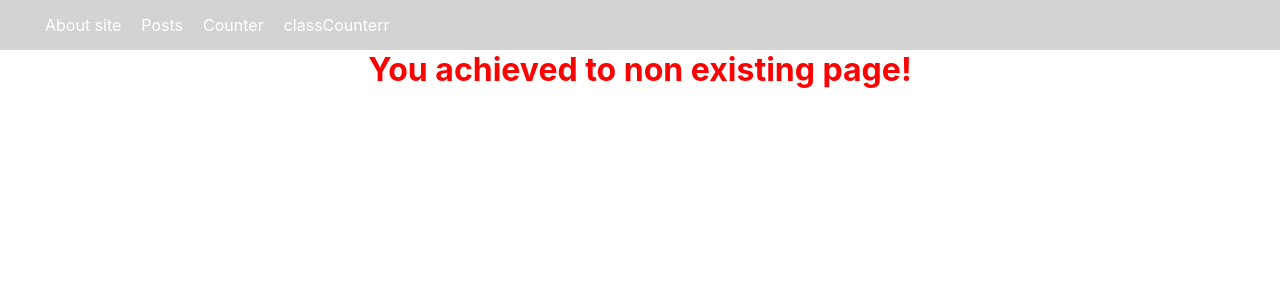
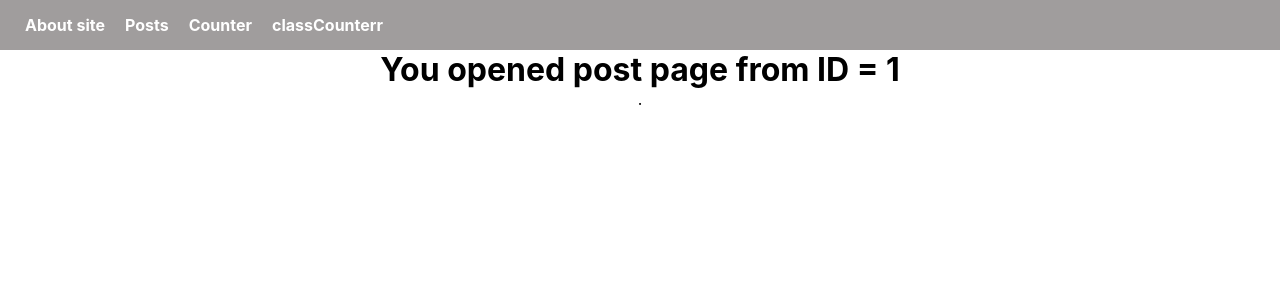
Before and after one commit to Radchenko87dmytro/reactFundamentalCourse-, a React (Create React App) app: page /posts/1 in a window 1280 px wide. Shown: the top 300 px of the page. Built offline with nearby package versions, Linux system fonts and the light colour scheme; no server answers.

Commit message:
Adding useNavigate, useParams hooks and some refactoring

```diff
--- a/src/API/PostService.js
+++ b/src/API/PostService.js
@@ -2,7 +2,6 @@ import axios from "axios";
 
 export default class PostService {
     static async getAll(limit = 10, page = 1) {
-
             const response = await axios.get("https://jsonplaceholder.typicode.com/posts", {
                 params: {
                     _limit: limit,
@@ -10,7 +9,10 @@ export default class PostService {
                 }
             })
             return response;
+    }
 
-
-    }
+    static async getById(id) {
+        const response = await axios.get("https://jsonplaceholder.typicode.com/posts" + id)
+        return response;
 }
+}
--- a/src/App.scss
+++ b/src/App.scss
@@ -16,20 +16,23 @@
 
 
   .post{
-  display: flex;
+  display: inline-block;
   padding: 15px;
   border: 5px solid teal;
   margin: 10px 100px 0px 100px ;
   justify-content: space-between;
   align-items: center;
+
   }
 
-  // .post_content{
-  //   display: inline;
-  // }
-  // .post_btns{
-  //   display: inline;
-  // }
+  .post_content{
+    display: flex;
+
+  }
+  .post_btns{
+    display: flex;
+
+  }
 
   h1 {
     text-align: center;
@@ -72,13 +75,14 @@
     display: flex;
     align-items: center;
     padding: 0 15px;
-    background: lightgray;
+    background: rgb(160, 157, 157);
   }
   .navbar__links a{
     margin-left: auto;
     padding: 10px;
     color: white;
     text-decoration: none;
+    font-weight: bold;
     &:active{
       color: gold;
     }
--- a/src/Components/PostItem.jsx
+++ b/src/Components/PostItem.jsx
@@ -1,18 +1,26 @@
 import React, { Component } from 'react';
 import MyButton from './UI/button/MyButton';
 import "../App.scss"
+import {useNavigate} from "react-router-dom"
+
 
 const PostItem= (props)=>{
-    //console.log(props)
+
+    const navigate = useNavigate()
+
+
     return(
         <div className='post'>
                 <div className='post_content'>
-                    <strong>{props.number}. {props.post.title}</strong>
-                        <div>
-                            {props.post.body}
-                        </div>
+                    <strong>
+                        {props.post.id}. {props.post.title}
+                    </strong>
+                    <div>
+                        {props.post.body}
+                    </div>
                 </div>
                 <div className='post_btns'>
+                    <MyButton onClick={() => navigate(`/posts/${props.post.id}`)}>Open</MyButton>
                     <MyButton onClick={() => props.remove(props.post)}>Delete</MyButton>
                 </div>
         </div>
--- a/src/Components/UI/AppRouter.jsx
+++ b/src/Components/UI/AppRouter.jsx
@@ -5,16 +5,18 @@ import Posts from '../../pages/Posts'
 import Counter from '../Counter'
 import ClassCounter from '../ClassCounter'
 import Error from '../../pages/Error'
+import PostIdPage from '../../pages/PostIdPage'
 
 const AppRouter = () => {
   return (
     <Routes>
         <Route path='/about' element={<About/>}/>
-            <Route path='/posts' element={<Posts/>}/>
-            <Route path='/counter' element={<Counter/>}/>
-            <Route path='/classCounter' element={<ClassCounter/>}/>
-            {/* <Route path="*" element={<Posts/>}/> */}
-        <Route path='*' element={<Error/>}/>
+        <Route path='/posts' element={<Posts/>}/>
+        <Route path='/posts/:id' element={<PostIdPage/>}/>
+        <Route path='/counter' element={<Counter/>}/>
+        <Route path='/classCounter' element={<ClassCounter/>}/>
+        <Route path="*" element={<Posts/>}/>
+        {/* <Route path='*' element={<Error/>}/> */}
     </Routes>
   )
 }
--- a/src/Components/UI/Navbar/Navbar.jsx
+++ b/src/Components/UI/Navbar/Navbar.jsx
@@ -5,7 +5,7 @@ const Navbar = () => {
   return (
     <div className='navbar'>
         <div className="navbar__links">
-            <Link to="/"></Link>
+            {/* <Link to="/"></Link> */}
             <Link to="/about">About site</Link>
             <Link to="/posts">Posts</Link>
             <Link to="/counter">Counter</Link>
--- /dev/null
+++ b/src/pages/PostIdPage.jsx
@@ -0,0 +1,31 @@
+import React, { useEffect, useState } from 'react'
+import { useParams } from 'react-router-dom'
+import { useFetching } from '../hooks/useFetching'
+import PostService from '../API/PostService'
+import Loader from '../Components/UI/Loader/Loader'
+
+const PostIdPage = () => {
+    const params = useParams()
+    const [post, setPost] = useState({})
+    const [fetchPostById, isLoading, error] = useFetching(async (id) =>{
+        const response = await PostService.getById(id)
+        setPost(response.data)
+    })
+
+    useEffect(() => {
+        fetchPostById(params.id)
+    }, [])
+
+  return (
+    <div>
+        <h1>You opened post page from ID = {params.id}</h1>
+        {isLoading
+        ? <Loader/>
+        :<div>{post.id}. {post.title}</div>
+        }
+
+    </div>
+  )
+}
+
+export default PostIdPage
```
